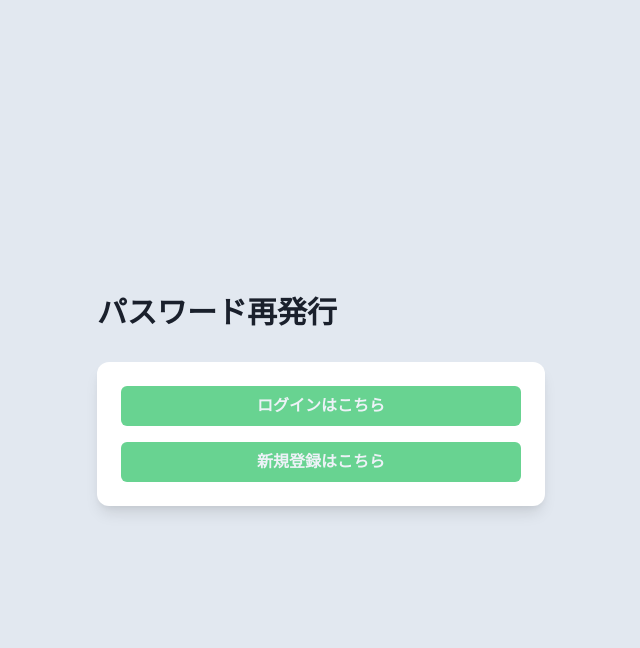
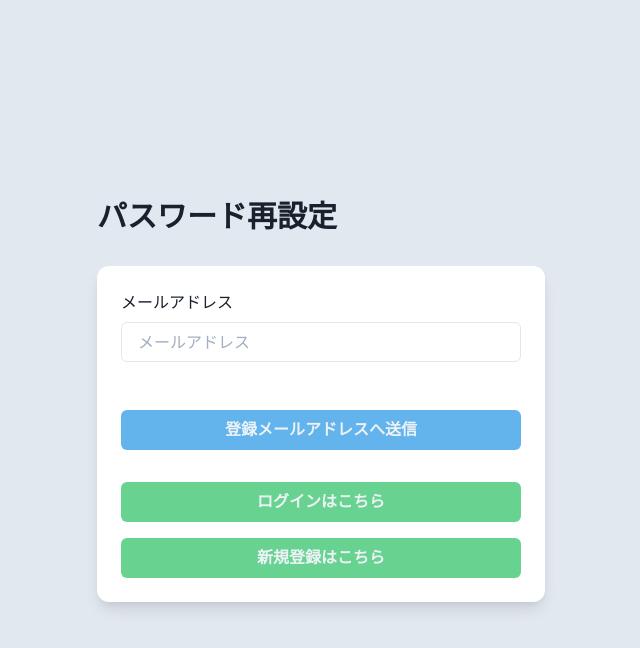
Before and after one commit to GrowUp-Haruno/react-firebase-auth, a React (Create React App) app: page / in a window 1280 px wide. Both pictures are taken after a click on the button "パスワードを忘れた方はこちら". Shown: the top 648 px of the page, without its empty margins (311-951 px from the left). Built offline with nearby package versions, Linux system fonts and the light colour scheme; no server answers.

Commit message:
ロジック接続

```diff
--- a/src/components/ResetPassword.tsx
+++ b/src/components/ResetPassword.tsx
@@ -1,19 +1,46 @@
-import { Heading, Stack } from '@chakra-ui/react';
+import { Heading, Spacer, Stack } from '@chakra-ui/react';
 import { Dispatch, FC, memo, SetStateAction } from 'react';
+
 import Card from '../atoms/Card';
 import SecondaryButton from '../atoms/SecondaryButton';
-import { useSignIn } from './hooks/useSignIn';
+import { FormInterfase } from '../interface/FormInterfase';
+import { useResetPassword } from './hooks/useResetPassword';
+import { ResetUserType } from './types/typeResetPassword';
 
 //Propsの型定義
 type PropsType = { setMode: Dispatch<SetStateAction<'SignIn' | 'SignUp' | 'ResetPassword'>> };
 
 const ResetPassword: FC<PropsType> = memo(({ setMode }) => {
-  // 間借り中
-  const {  buttonState } = useSignIn();
+  const {
+    inputValueState,
+    buttonState,
+    handleChangeObjectState,
+    handleSubmit,
+  } = useResetPassword();
+
   return (
     <Stack spacing={8} mx={'auto'} maxW={'xl'} minW={'lg'} py={12} px={6}>
-      <Heading fontSize="3xl">パスワード再発行</Heading>
+      <Heading fontSize="3xl">パスワード再設定</Heading>
+
       <Card>
+        <FormInterfase<ResetUserType>
+          inputParts={[
+            {
+              labelName: 'メールアドレス',
+              inputName: 'email',
+              inputType: 'email',
+              inputPlaceholder: 'メールアドレス',
+            },
+          ]}
+          handleSubmit={handleSubmit}
+          handleChange={handleChangeObjectState}
+          inputValueState={inputValueState}
+          buttonName="登録メールアドレスへ送信"
+          buttonState={buttonState}
+        />
+
+        <Spacer />
+
         <SecondaryButton
           buttonName="ログインはこちら"
           type="button"
```
